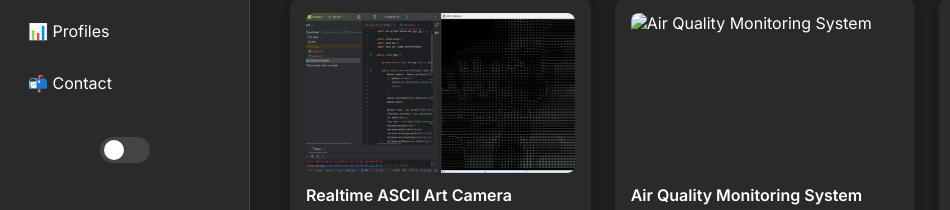
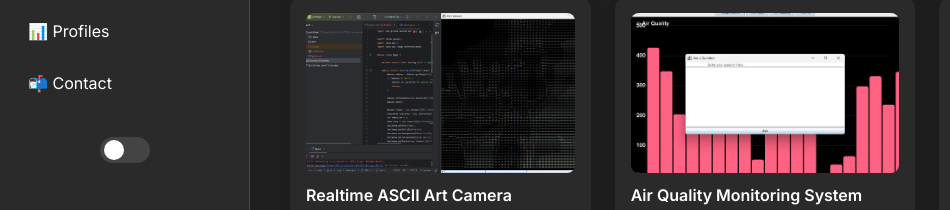
Before and after one commit to utej8553/Portfolio, a plain HTML site: page index.html in a window 1280 px wide. Both pictures are taken after a click on the element "🛠️ Projects". Shown: the part 380-590 px from the top of the page, 0-950 px from the left. Drawn offline with Linux system fonts and the light colour scheme.

Commit message:
Update index.html

```diff
--- a/index.html
+++ b/index.html
@@ -387,7 +387,7 @@ input:checked + .slider::before {
         </div>
 
         <div class="project-card">
-          <img src="  " alt="Air Quality Monitoring System" />
+          <img src="Images\Screenshot 2025-04-28 171557.png" alt="Air Quality Monitoring System" />
           <div class="project-title">Air Quality Monitoring System</div>
           <div class="project-desc">
             Built a sensor-based system that measures and monitors air pollution in real-time.
```
